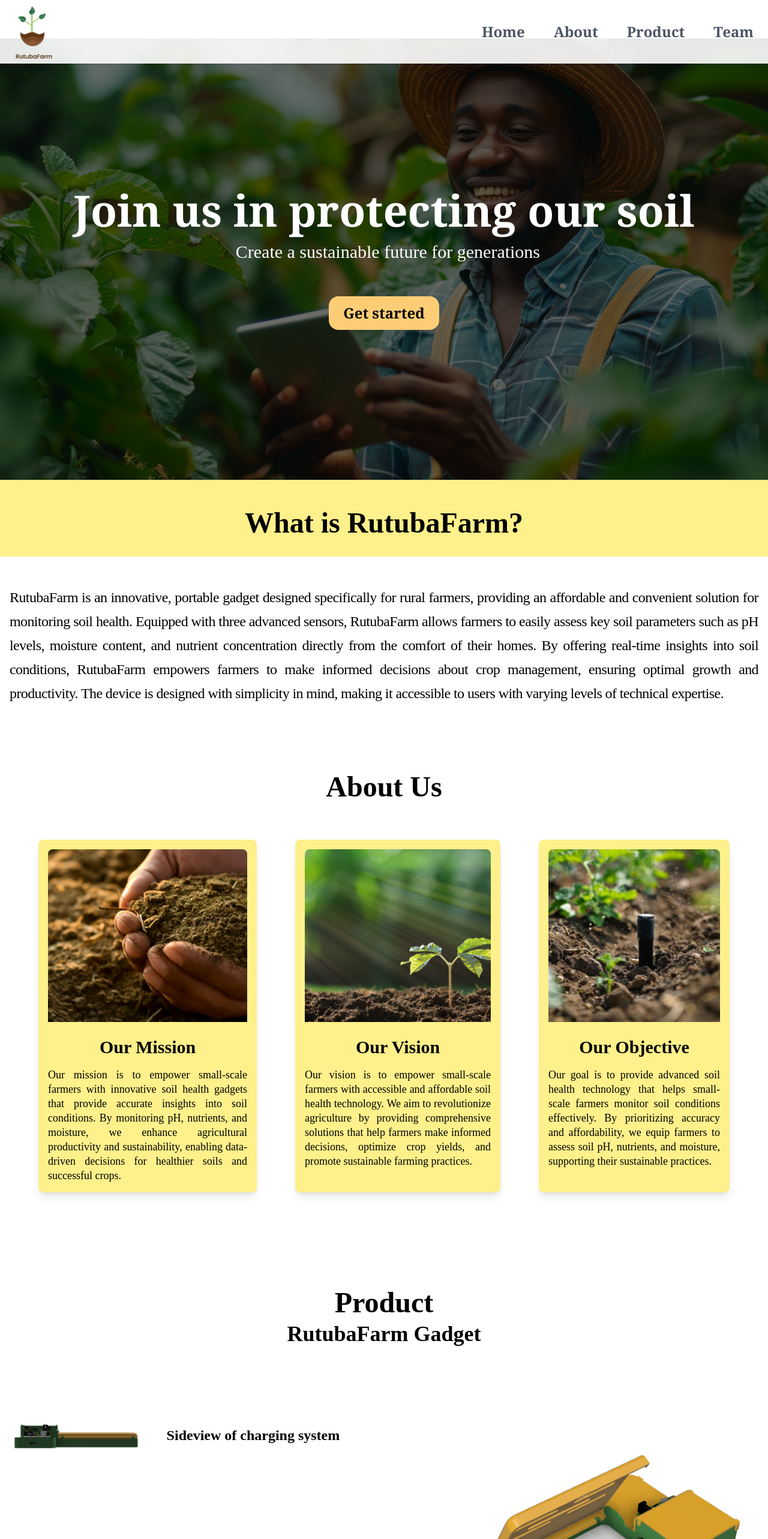
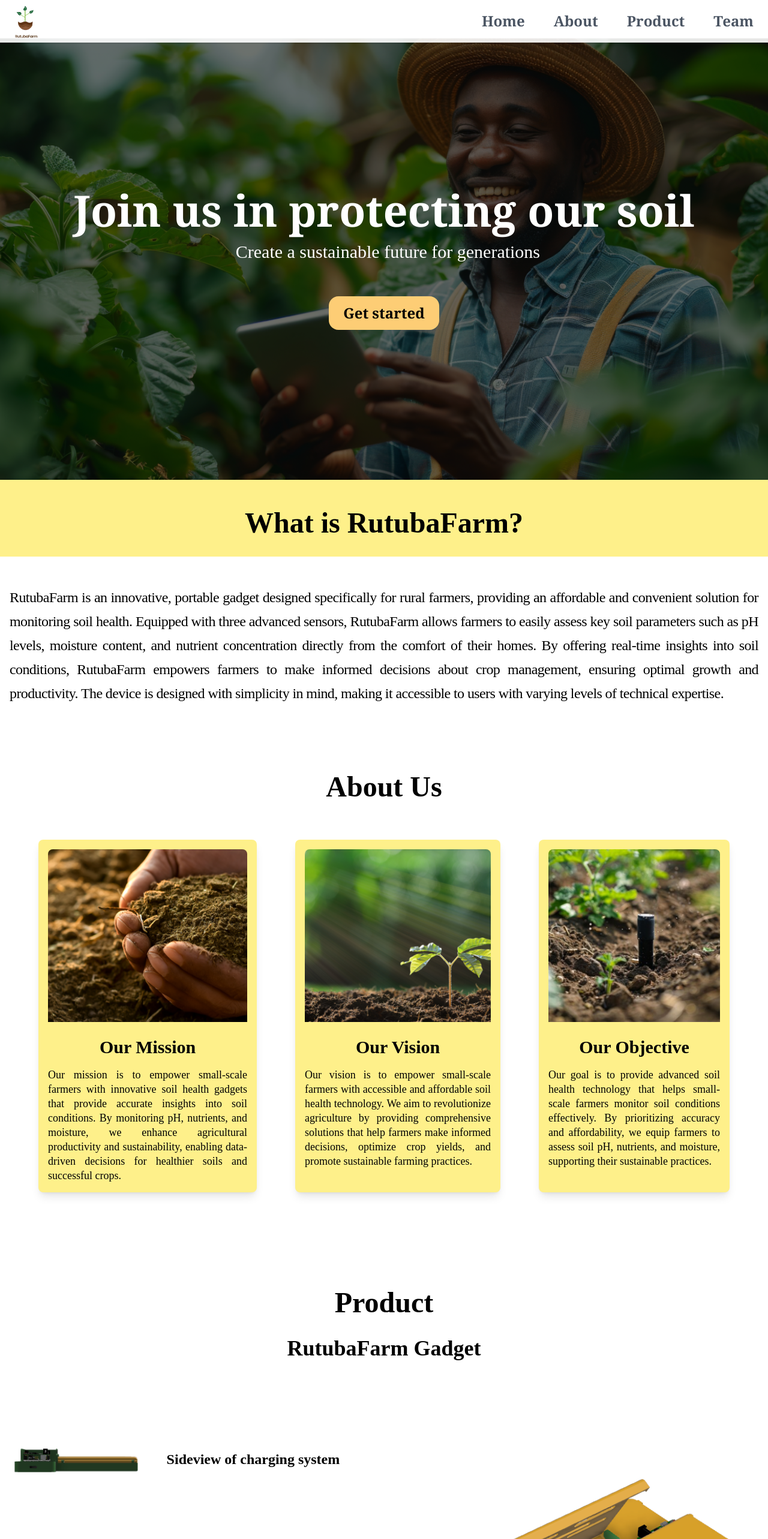
Before and after one commit to akirachix/Quantum-Informational, a Next.js app in the folder rotuba-farm/: page / in a window 1280 px wide. Shown: the top 2566 px of the page at 60% size. Built offline with nearby package versions, Linux system fonts and the light colour scheme.

Commit message:
add changes on the features

```diff
--- a/rotuba-farm/src/app/Navbar/index.tsx
+++ b/rotuba-farm/src/app/Navbar/index.tsx
@@ -16,7 +16,7 @@
                 <Image
                   src="/images/logo.png"
                   alt="Logo"
-                  width={80}
+                  width={55}
                   height={20}
                   className="p-2"
                   style={{ objectFit: "contain" }} // Use CSS style for object fit
--- a/rotuba-farm/src/app/components/About/index.tsx
+++ b/rotuba-farm/src/app/components/About/index.tsx
@@ -36,7 +36,7 @@
 export default function About() {
   return (
     <main id="about" className="mt-16 font-nunito mx-auto px-6 sm:px-4 md:px-16 lg:px-24 xl:px-16">
-      <h1 className="sm:mb-16 mb-12 text-4xl font-bold text-center pt-8 sm:text-5xl md:text-6xl lg:text-5xl xl:text-5xl lg:pt-12" style={{ fontFamily: 'Amiri, serif' }}>
+      <h1 className="sm:mb-16 mb-16 text-4xl font-bold text-center pt-8 sm:text-5xl md:text-6xl lg:text-5xl xl:text-5xl lg:pt-12" style={{ fontFamily: 'Amiri, serif' }}>
         About Us
       </h1>
       <div className="block xl:flex lg:grid-cols-2 sm:block md:block lg:grid ipad:flex-col sm:flex-row gap-8 ipad:gap-8 sm:gap-12 lg:gap-16">
--- a/rotuba-farm/src/app/components/Product/index.tsx
+++ b/rotuba-farm/src/app/components/Product/index.tsx
@@ -10,8 +10,8 @@
 
   return (
     <div className="container mx-auto mt-20 px-4 py-8" id="product">
-      <h1 className='text-center font-bold text-4xl md:text-5xl mb-2' style={{ fontFamily: 'Amiri, serif' }}>Product</h1>
-      <h2 className='text-center md:text-4xl font-bold text-2xl mb-8 ' style={{ fontFamily: 'Amiri, serif' }}>RutubaFarm Gadget</h2>
+      <h1 className='text-center font-bold text-4xl md:text-5xl mb-8' style={{ fontFamily: 'Amiri, serif' }}>Product</h1>
+      <h2 className='text-center md:text-4xl font-bold text-2xl mb-12 ' style={{ fontFamily: 'Amiri, serif' }}>RutubaFarm Gadget</h2>
 
       <div className='flex flex-col lg:flex-row justify-between items-start'>
         <div className='w-full lg:w-1/2 space-y-6'>
--- a/rotuba-farm/src/app/footer/index.tsx
+++ b/rotuba-farm/src/app/footer/index.tsx
@@ -29,7 +29,7 @@
 
   return (
     <footer className="bg-white py-8 px-4 font-sans">
-      <div className="max-w-6xl mx-auto flex flex-col md:flex-row justify-between mr-32 items-start">
+      <div className="max-w-6xl mx-auto flex flex-col md:flex-row justify-between mr-36 items-start">
         <div className="mb-8 md:mb-0">
           <Image src="/images/logo.png" width={110} height={110} alt="RutubaFarm Logo" className="mb-8 object-cover -ml-24" style={{fontFamily:'Airi, serif'}}/>
           <div className="flex space-x-7 -ml-40">
```
